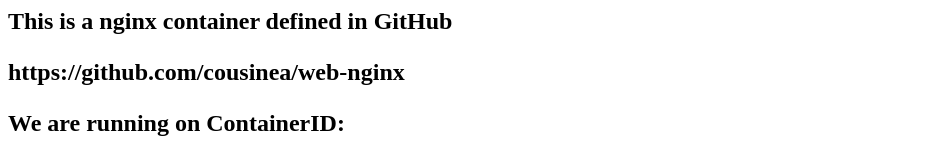
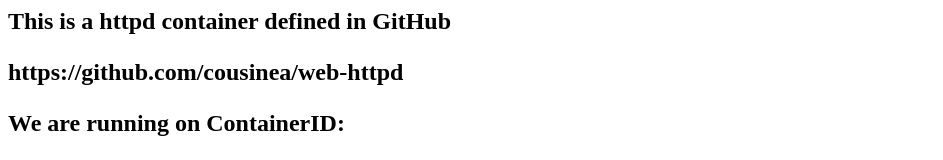
Before and after one commit to cousinea/web-httpd, a plain HTML site: page skel/usr/share/html/index.html in a window 1280 px wide. Shown: the top 160 px of the page, without its empty margins (0-943 px from the left). Drawn offline with Linux system fonts and the light colour scheme.

Commit message:
updated path
updated path for html

```diff
--- a/skel/usr/share/nginx/html/index.html
+++ b/skel/usr/share/html/index.html
@@ -3,8 +3,8 @@
 <title>CONTAINER!</title>
 <body>
 <h2>
-<p>This is a nginx container defined in GitHub</p>
-<p>https://github.com/cousinea/web-nginx</p>
+<p>This is a httpd container defined in GitHub</p>
+<p>https://github.com/cousinea/web-httpd</p>
 <p>We are running on ContainerID: <containerid></p>
 <p>This is pretty cool.</p>
 <p>I have defined a password in the Jenkins build project and passed it into the container</p>
```
